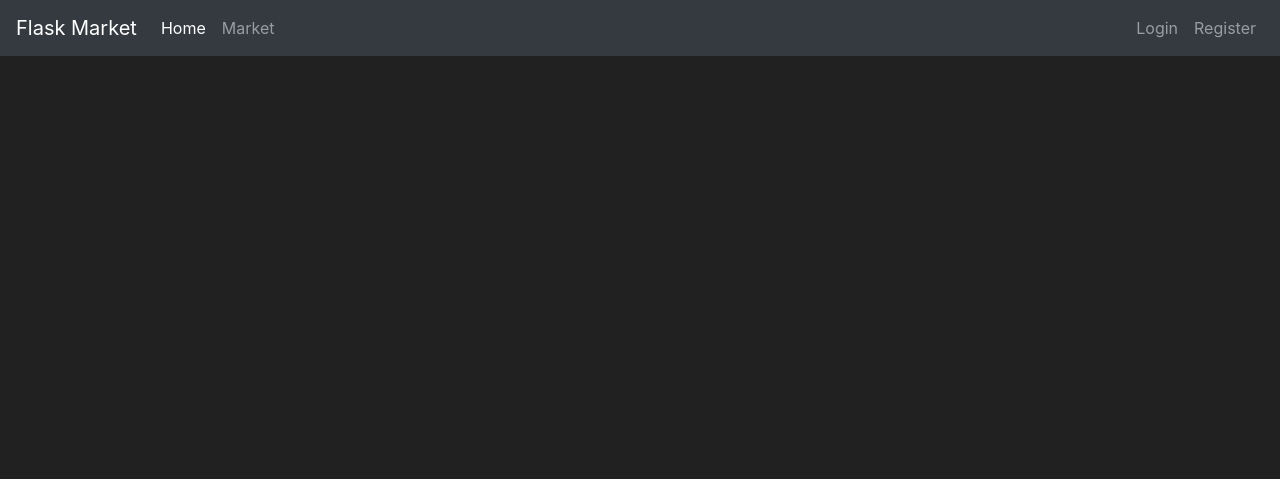
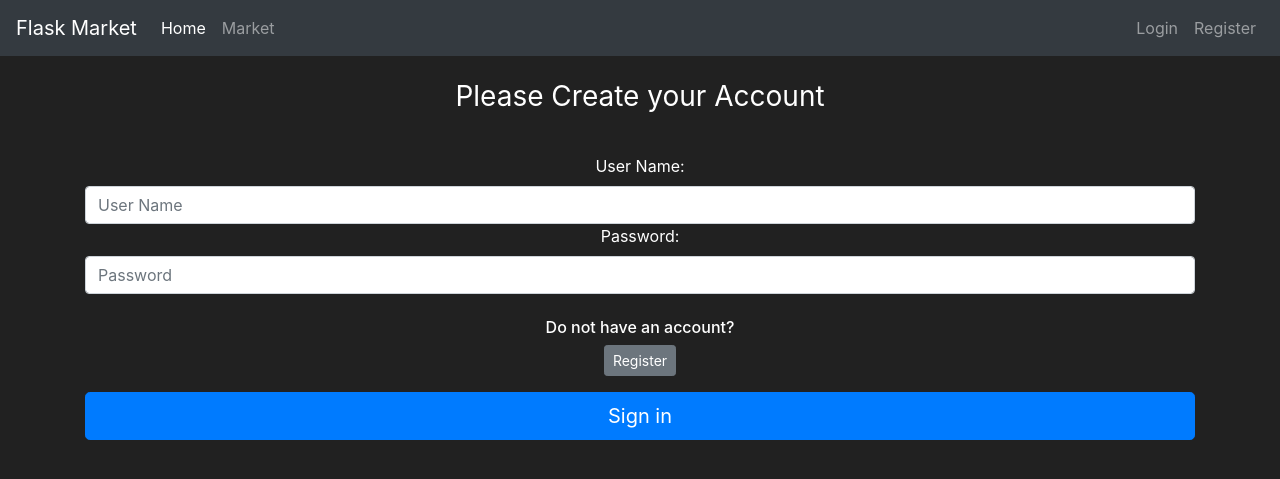
Before and after one commit to kjed/flaskmarket, a Flask app: page /login in a window 1280 px wide. Shown: the top 479 px of the page. Run offline with Flask 3, Linux system fonts and the light colour scheme; some libraries are stand-ins or nearby versions.

Commit message:
update login & register forms

```diff
--- a/market/forms.py
+++ b/market/forms.py
@@ -20,3 +20,9 @@ class RegisterForm(FlaskForm):
     password1 = PasswordField(label='Password:', validators=[Length(min=6), DataRequired()])
     password2 = PasswordField(label='Confirm Password:', validators=[EqualTo('password1'), DataRequired()])
     submit = SubmitField(label='Create Account')
+
+
+class LoginForm(FlaskForm):
+    username = StringField(label='User Name:', validators=[DataRequired()])
+    password = PasswordField(label='Password:', validators=[DataRequired()])
+    submit = SubmitField(label='Sign in')
--- a/market/routes.py
+++ b/market/routes.py
@@ -1,7 +1,7 @@
 from market import app, db
 from flask import render_template, redirect, url_for, flash
 from market.models import Item, User
-from market.forms import RegisterForm
+from market.forms import RegisterForm, LoginForm
 
 
 @app.route('/')
@@ -34,4 +34,5 @@ def register_page():
 
 @app.route('/login', methods=['GET', 'POST'])
 def login_page():
-    return render_template('login.html')
+    form = LoginForm()
+    return render_template('login.html', form=form)
--- a/market/templates/login.html
+++ b/market/templates/login.html
@@ -5,7 +5,30 @@
 
 {% block content %}
 <body class="text-center">
+  <div class="container">
+          <form method="POST" class="form-signin" style="color:white">
+              {{ form.hidden_tag() }}
+              <br>
+              <h1 class="h3 mb-3 font-weight-normal">
+                  Please Create your Account
+              </h1>
+              <br>
+              {{ form.username.label() }}
+              {{ form.username(class="form-control", placeholder="User Name") }}
 
+              {{ form.password.label() }}
+              {{ form.password(class="form-control", placeholder="Password") }}
+              <br>
+
+              <div class="checkbox mb-3">
+                <h6>Do not have an account?</h6>
+                <a class="btn btn-sm btn-secondary" href="{{ url_for('register_page') }}">Register</a>
+              </div>
+
+              {{ form.submit(class="btn btn-lg btn-block btn-primary") }}
+
+          </form>
+  </div>
 </body>
 
 {% endblock %}
--- a/market/templates/register.html
+++ b/market/templates/register.html
@@ -27,6 +27,11 @@ Register Page
 
             <br>
 
+            <div class="checkbox mb-3">
+                <h6>Already have an account?</h6>
+                <a class="btn btn-sm btn-secondary" href="{{ url_for('login_page') }}">Login</a>
+            </div>
+
             {{ form.submit(class="btn btn-lg btn-block btn-primary") }}
         </form>
     </div>
```
